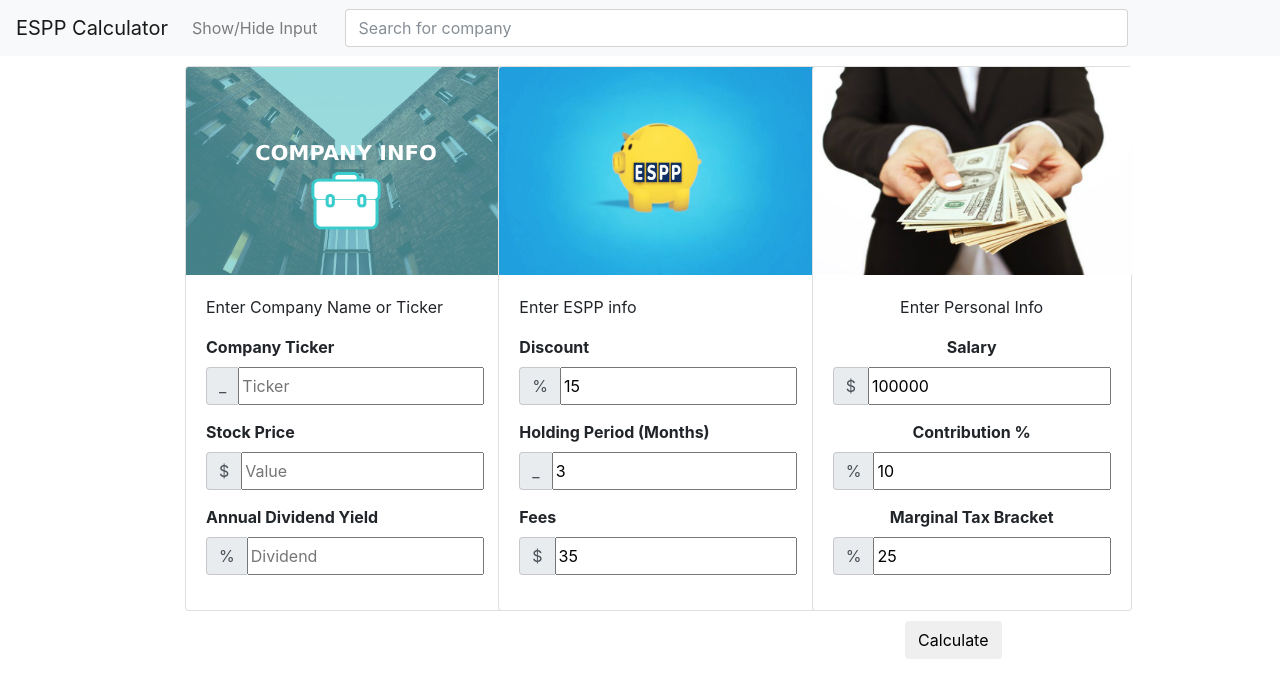
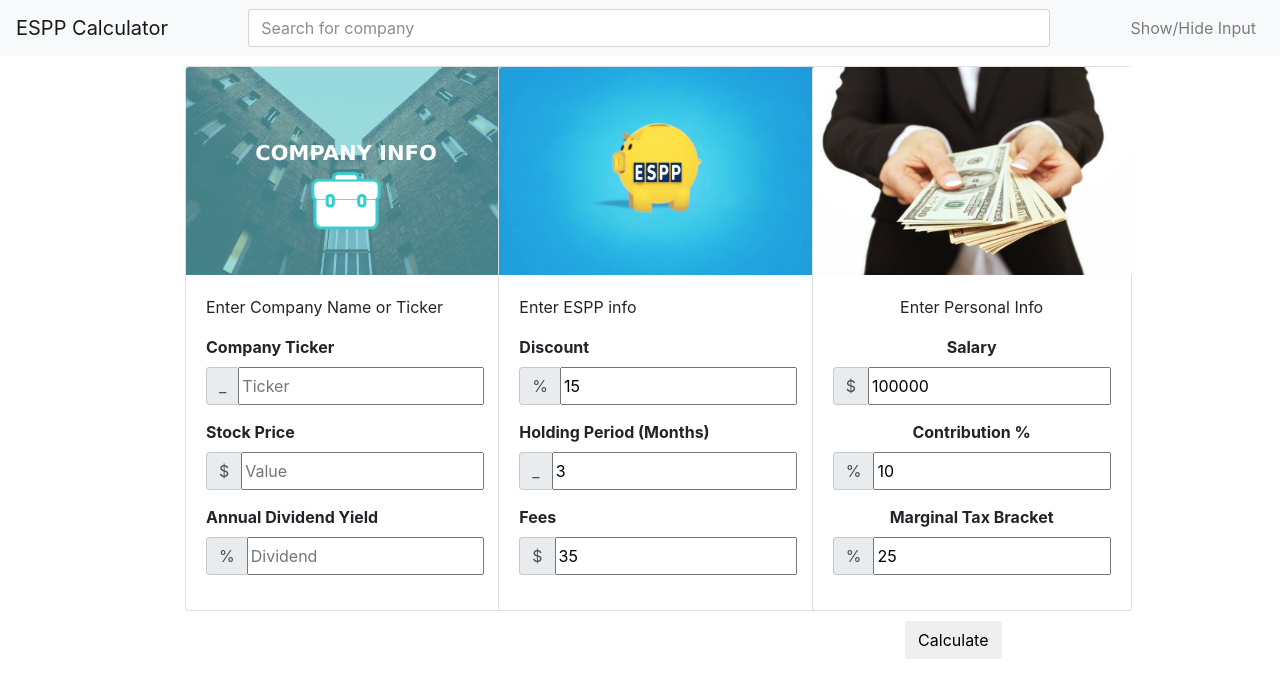
Before and after one commit to jsantoru/jnab, an Angular app: page / in a window 1280 px wide. Shown: the top 698 px of the page. Built offline with nearby package versions, Linux system fonts and the light colour scheme.

Commit message:
moved show/hide input to the right, centered search input

```diff
--- a/src/app/app.component.css
+++ b/src/app/app.component.css
@@ -4,5 +4,6 @@
 
 form {
   width:75%;
-  padding-left:20px;
+  text-align:center;
+  margin:auto;
 }
--- a/src/app/app.component.html
+++ b/src/app/app.component.html
@@ -6,6 +6,13 @@
   </button>
 
   <div class="collapse navbar-collapse" id="navbarSupportedContent">
+
+    <form class="form-inline my-2 my-lg-0 mr-auto">
+      <input id="searchInput" class="form-control mr-sm-2" type="text" placeholder="Search for company"
+             aria-label="Search for company">
+      <!-- TODO: glyphicons aren't rendering -->
+      <span class="glyphicon glyphicon-search form-control-feedback"></span>
+    </form>
     <ul class="navbar-nav">
       <!--<li class="nav-item active">
         <a class="nav-link" href="#">Home <span class="sr-only">(current)</span></a>
@@ -18,13 +25,6 @@
         <a class="nav-link disabled" href="#">Disabled</a>
       </li>-->
     </ul>
-
-    <form class="form-inline my-2 my-lg-0 mr-auto">
-      <input id="searchInput" class="form-control mr-sm-2" type="text" placeholder="Search for company"
-             aria-label="Search for company">
-      <!-- TODO: glyphicons aren't rendering -->
-      <span class="glyphicon glyphicon-search form-control-feedback"></span>
-    </form>
   </div>
 </nav>
 
```
